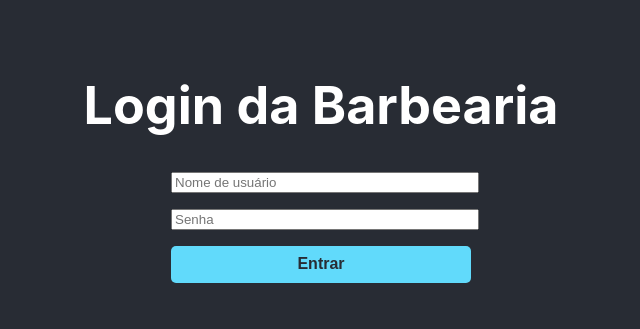
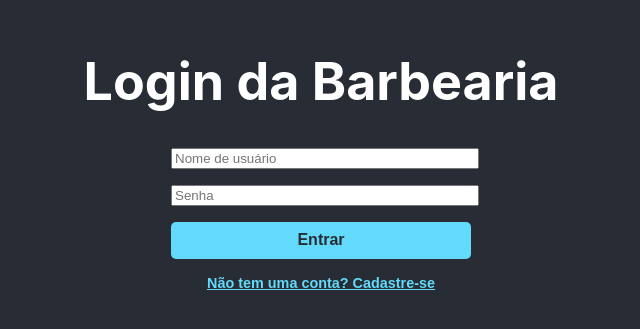
Before and after one commit to CalebKappes/barbearia-frontend, a React (Create React App) app: page /login in a window 1280 px wide. Shown: the part 239-568 px from the top of the page, without its empty margins (319-959 px from the left). Built offline with nearby package versions, Linux system fonts and the light colour scheme.

Commit message:
Reabilita fluxo de cadastro de cliente

```diff
--- a/src/pages/LoginForm.js
+++ b/src/pages/LoginForm.js
@@ -1,12 +1,10 @@
-// src/components/LoginForm.js
+// src/pages/LoginForm.js
 
 import React, { useState, useEffect } from 'react';
 
-// MUDANÇA 1: Removemos 'onNavigateToRegister' dos parâmetros
-function LoginForm({ onLoginSuccess }) {
+function LoginForm({ onLoginSuccess, onNavigateToRegister }) {
   const [username, setUsername] = useState('');
   const [password, setPassword] = useState('');
-
   const [mensagem, setMensagem] = useState({ texto: '', tipo: '' });
 
   useEffect(() => {
@@ -34,7 +32,6 @@ function LoginForm({ onLoginSuccess }) {
       }
     })
     .catch(error => {
-      console.error('Erro de login:', error);
       setMensagem({ texto: 'Não foi possível conectar ao servidor.', tipo: 'erro' });
     });
   };
@@ -43,22 +40,18 @@ function LoginForm({ onLoginSuccess }) {
     <div className="App">
       <header className="App-header">
         <h1>Login da Barbearia</h1>
-
         {mensagem.texto && (
-          <div className={`mensagem ${mensagem.tipo}`}>
-            {mensagem.texto}
-          </div>
+          <div className={`mensagem ${mensagem.tipo}`}>{mensagem.texto}</div>
         )}
-
         <form onSubmit={handleLogin} className="login-form">
-          <input type="text" placeholder="Nome de usuário" value={username} onChange={(e) => setUsername(e.target.value)} />
-          <input type="password" placeholder="Senha" value={password} onChange={(e) => setPassword(e.target.value)} />
+          <input type="text" placeholder="Nome de usuário" value={username} onChange={(e) => setUsername(e.target.value)} required/>
+          <input type="password" placeholder="Senha" value={password} onChange={(e) => setPassword(e.target.value)} required/>
           <button type="submit">Entrar</button>
         </form>
-
-        {/* MUDANÇA 2: O botão de cadastro foi removido daqui.
-            Vamos adicioná-lo de volta no App.js de forma mais inteligente. */}
-
+        {/* Este botão leva o usuário para a tela de cadastro */}
+        <button onClick={onNavigateToRegister} className="link-botao">
+          Não tem uma conta? Cadastre-se
+        </button>
       </header>
     </div>
   );
```
Also changed, not shown: src/App.js (+13 -2 lines).
